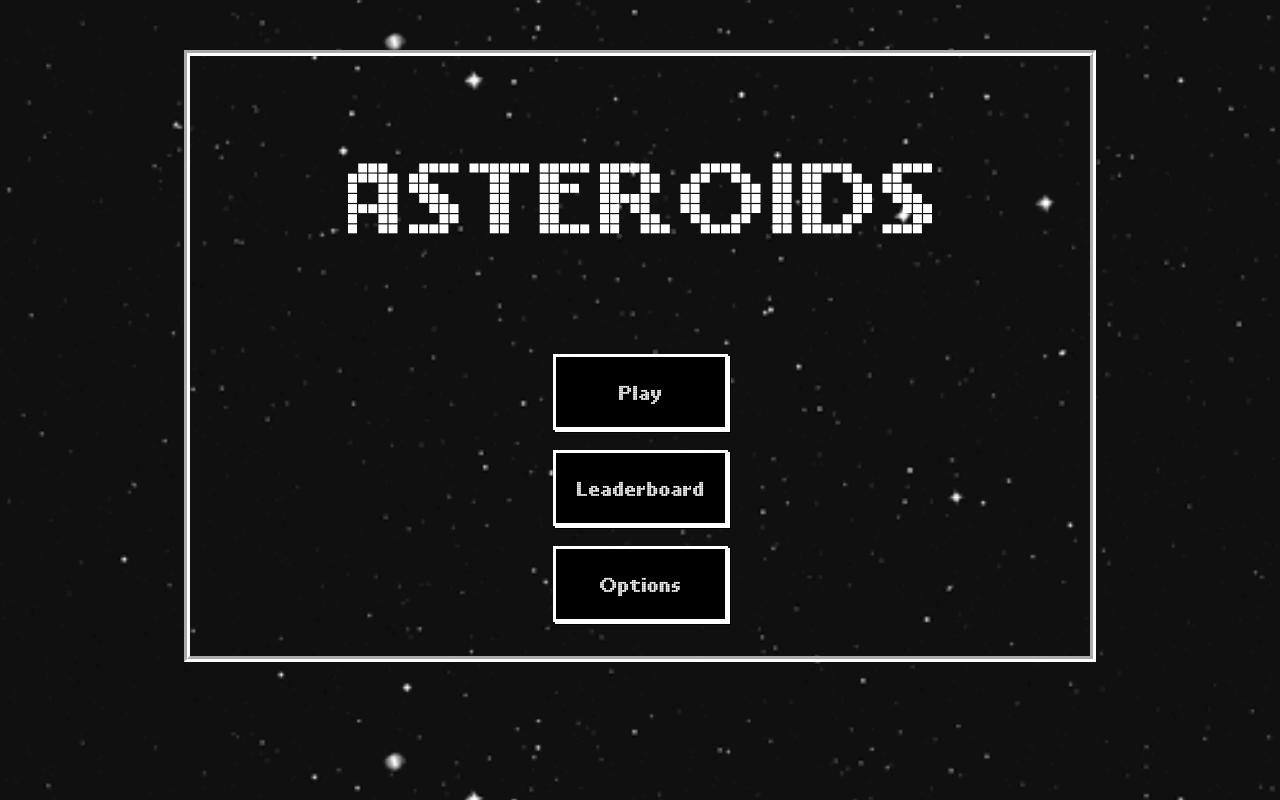
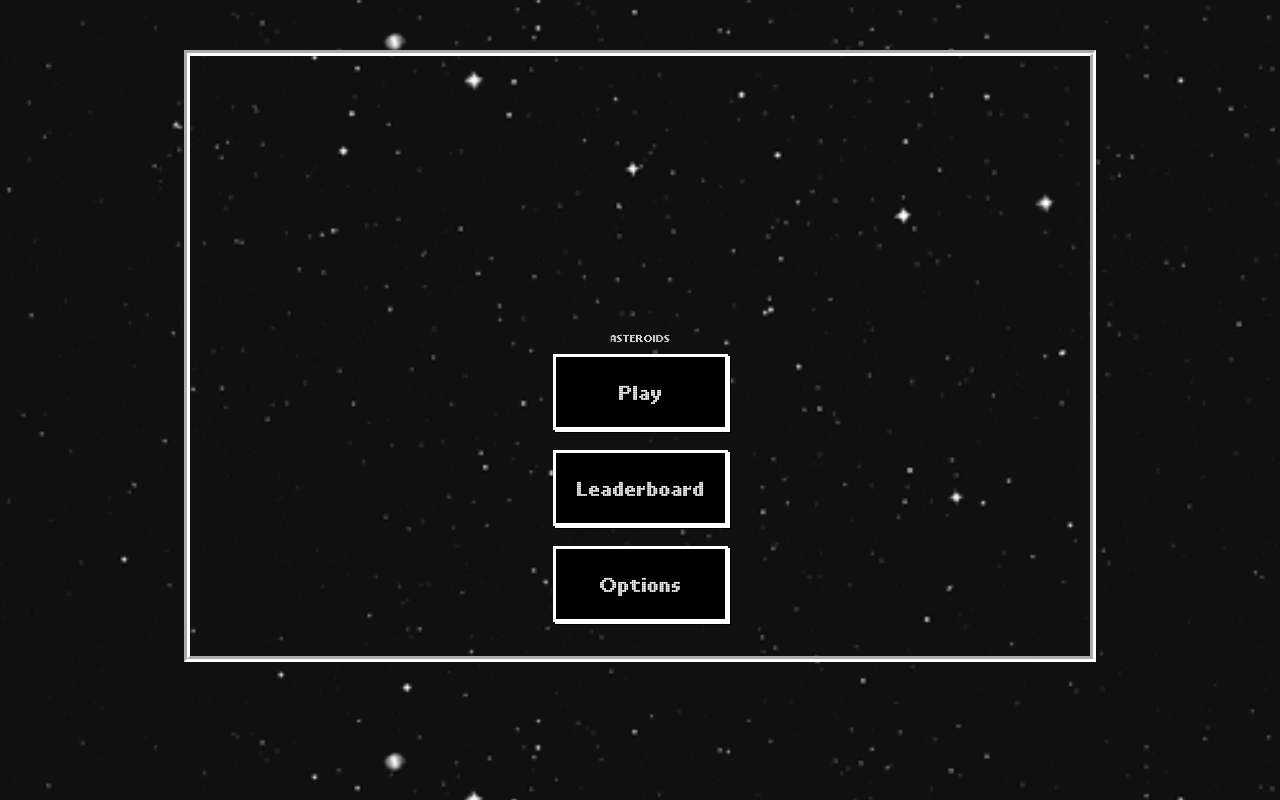
Before and after one commit to Trabalho-Grupo-2/Projeto-CG, a plain HTML site: page index.html in a window 1280 px wide. Drawn offline with Linux system fonts and the light colour scheme.

Commit message:
animation

```diff
--- a/index.html
+++ b/index.html
@@ -18,7 +18,7 @@
             </canvas>
 
             <div id="menu">
-                <p class="title" style="font-family: llpixel; color: white; font-size:100px">ASTEROIDS</p>
+                <p class="title" style="font-family: llpixel; color: white;">ASTEROIDS</p>
                 <button onclick="insertName()" class="retro rbtn-big">Play</button>
                 <button onclick="leaderBoard()" class="retro rbtn-big">Leaderboard</button>
                 <button onclick="options()" class="retro rbtn-big">Options</button>
--- a/style.css
+++ b/style.css
@@ -95,3 +95,12 @@ body{
     left: 0;
     display: inline-block;
 }
+
+.title{
+    font-size:10px;
+    transition: font-size 4s;
+}
+
+.title:hover{
+    font-size: 100px;
+}
```
